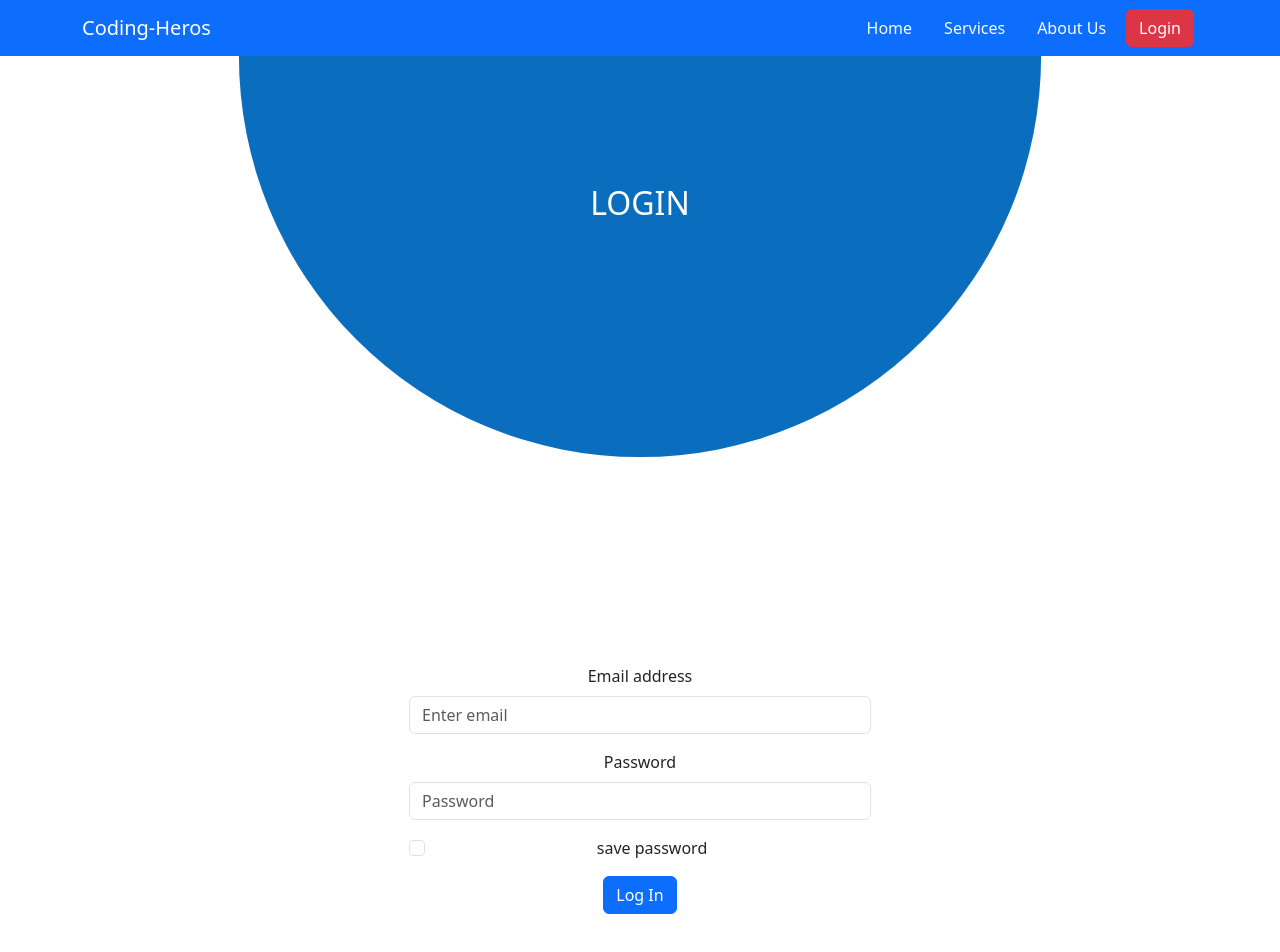
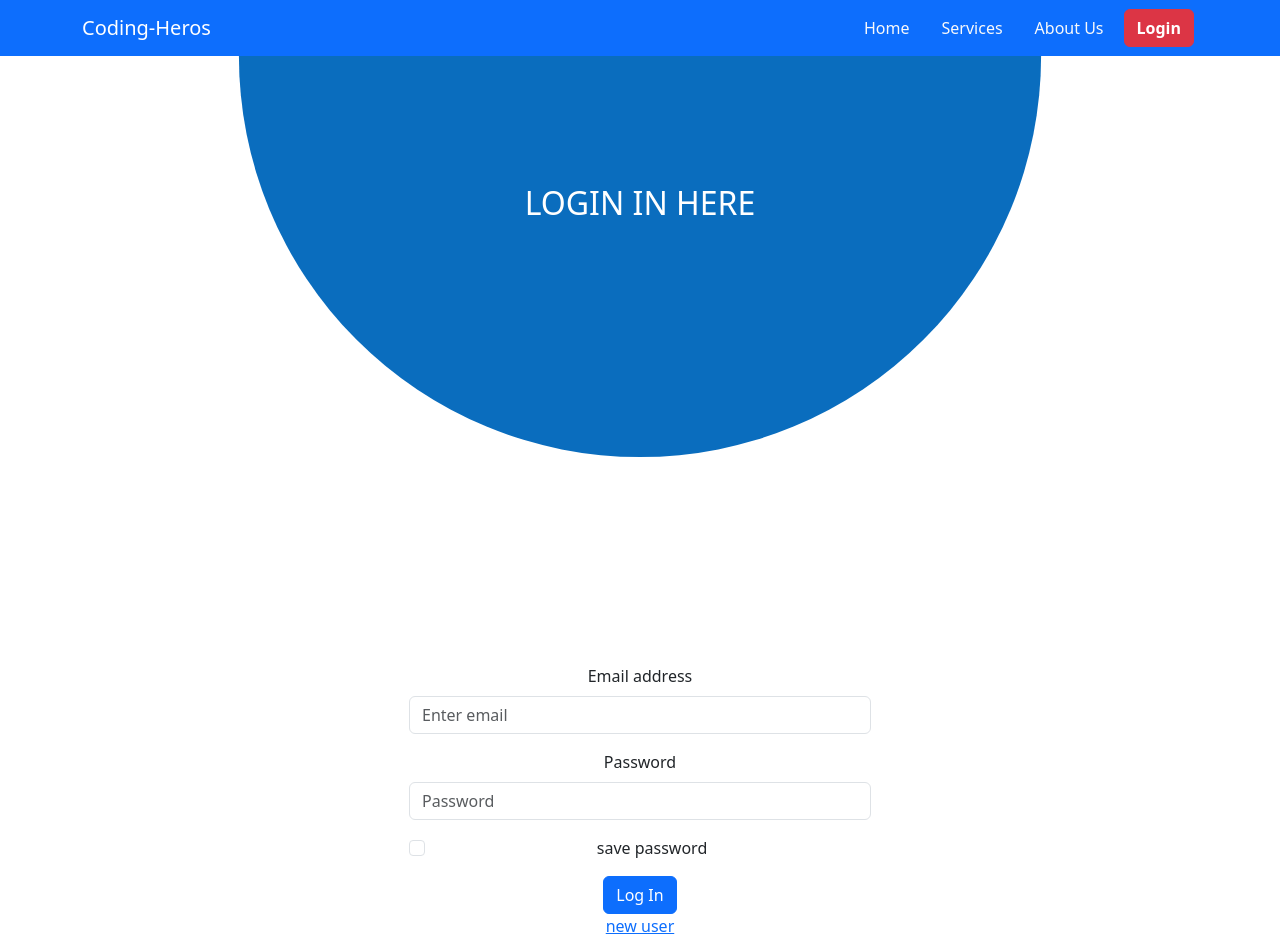
Before and after one commit to farhanacsebd/coding-heros, a React (Create React App) app: page /log in a window 1280 px wide. Shown: the top 952 px of the page. Built offline with nearby package versions, Linux system fonts and the light colour scheme.

Commit message:
finally push

```diff
--- a/src/components/Header/Header.js
+++ b/src/components/Header/Header.js
@@ -30,8 +30,7 @@ const Header = () => {
                         <NavLink className="text-decoration-none mx-3 text-light" to="/about">About Us</NavLink>
 
                     </Nav>
-                    <Button onClick={logIn} className="mx-1" variant="danger">Login</Button>
-                    {/* <Button onClick={signIn} className="mx-1" variant="light">Sign in</Button> */}
+                    <Button onClick={logIn} className="mx-1" variant="danger fw-bold">Login</Button>
                 </Navbar.Collapse>
             </Container>
         </Navbar>
--- a/src/components/Home/Home.css
+++ b/src/components/Home/Home.css
@@ -1,10 +1,10 @@
 .guitarSpan {
     font-size: 60px;
-    color: rgb(233, 199, 7);
+    color: rgb(0, 68, 255);
 }
 
 .guitarSpan:hover {
-    color: rgb(0, 153, 255);
+    color: rgb(30, 235, 218);
 }
 
 .imgHover {
@@ -17,7 +17,7 @@
 
 .backgroundImage {
     min-height: 70vh;
-    background-image: url("https://images.unsplash.com/photo-1542831371-29b0f74f9713?ixid=MnwxMjA3fDB8MHxzZWFyY2h8M3x8Y29kaW5nfGVufDB8fDB8fA%3D%3D&ixlib=rb-1.2.1&w=1000&q=80");
+    background-image: url("https://www.simplilearn.com/ice9/free_resources_article_thumb/Best-Programming-Languages-to-Start-Learning-Today.jpg");
     object-fit: cover;
     /* clip-path: polygon(0% 0%, 100% 0%, 100% 95%, 20% 80%, 0% 95%); */
     clip-path: ellipse(90% 90% at 50% 0%);
--- a/src/components/Login/Login.js
+++ b/src/components/Login/Login.js
@@ -8,7 +8,7 @@ const Login = () => {
         // login page start
         <div>
             <div className="signDiv">
-                <h2 className="text-center mt-5">LOGIN </h2>
+                <h2 className="text-center mt-5">LOGIN IN HERE</h2>
 
             </div>
             <Container>
@@ -29,7 +29,9 @@ const Login = () => {
                     <Button variant="primary" type="submit">
                         Log In
                     </Button>
-
+                    <Link to="/sign">
+                        <p>new user</p>
+                    </Link>
                 </Form>
                 {/* form from react bootstrap components  */}
 
```
